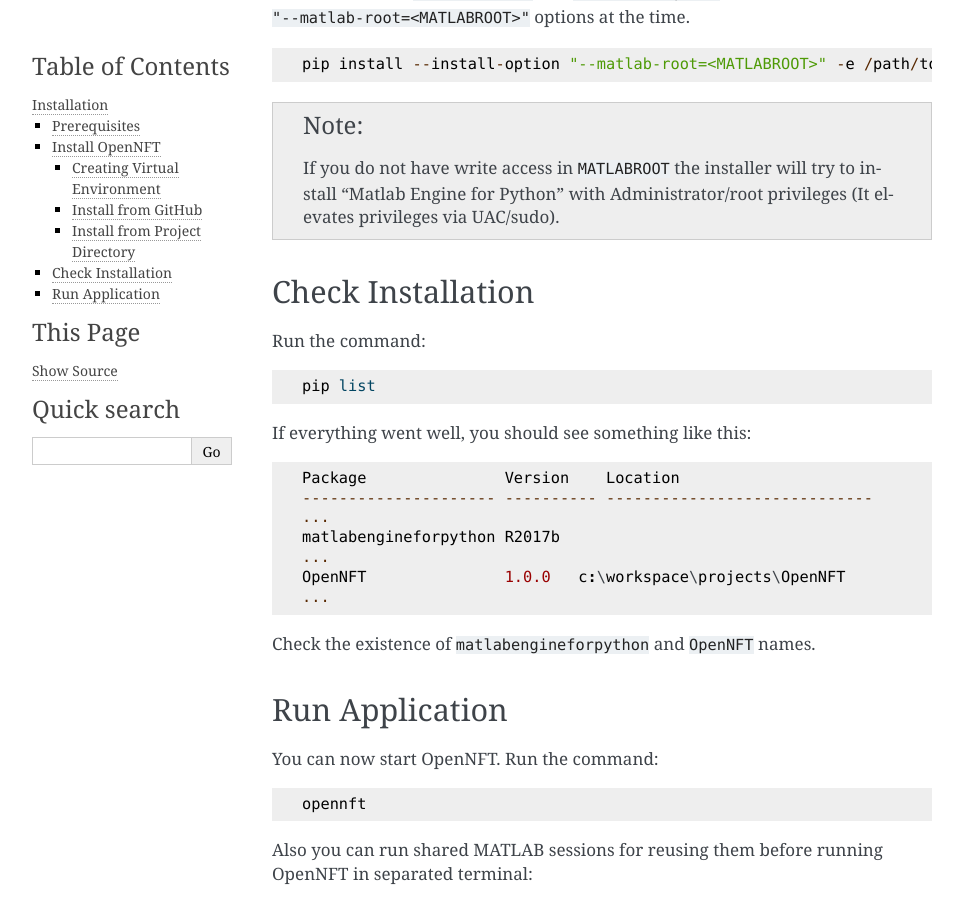
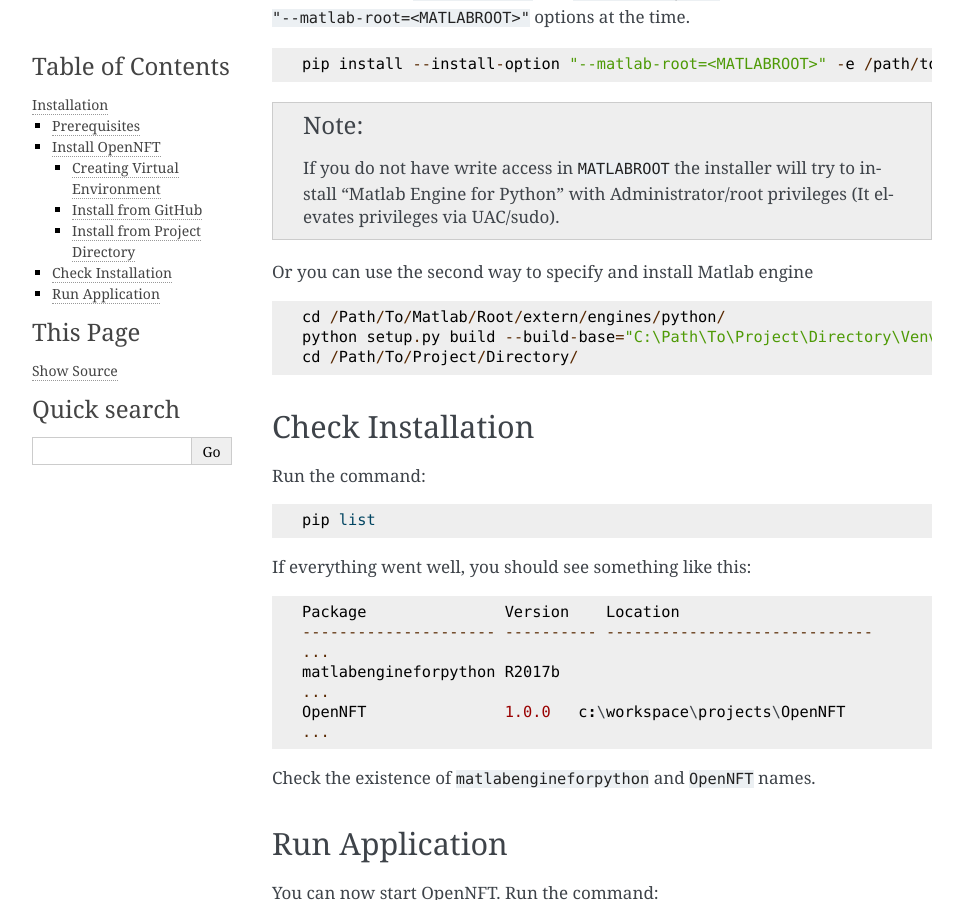
Before and after one commit to OpenNFT/OpenNFT, a Sphinx documentation site: the page built from docs/install.rst, in a window 1280 px wide and 900 px high, scrolled down 2697 px. Shown: the whole window, without its empty margins (148-1111 px from the left). Built offline with Sphinx 7.4.7, drawn with Linux system fonts in a browser that asks for light colours.

```diff
--- a/docs/install.rst
+++ b/docs/install.rst
@@ -137,6 +137,14 @@ You can use both ``-e/--editable`` and  ``--install-option "--matlab-root=<MATLA
     install "Matlab Engine for Python" with Administrator/root privileges
     (It elevates privileges via UAC/sudo).
 
+Or you can use the second way to specify and install Matlab engine
+
+.. code-block::
+
+    cd /Path/To/Matlab/Root/extern/engines/python/
+    python setup.py build --build-base="C:\Path\To\Project\Directory\Venv_directory\Lib\site-packages\MatlabEngineBuild" install
+    cd /Path/To/Project/Directory/
+
 .. _check_installation:
 
 Check Installation
```
Also changed, not shown: docs/install_pycharm.rst (+6 -6 lines), docs/troubleshooting.rst (+7 -0 lines).
